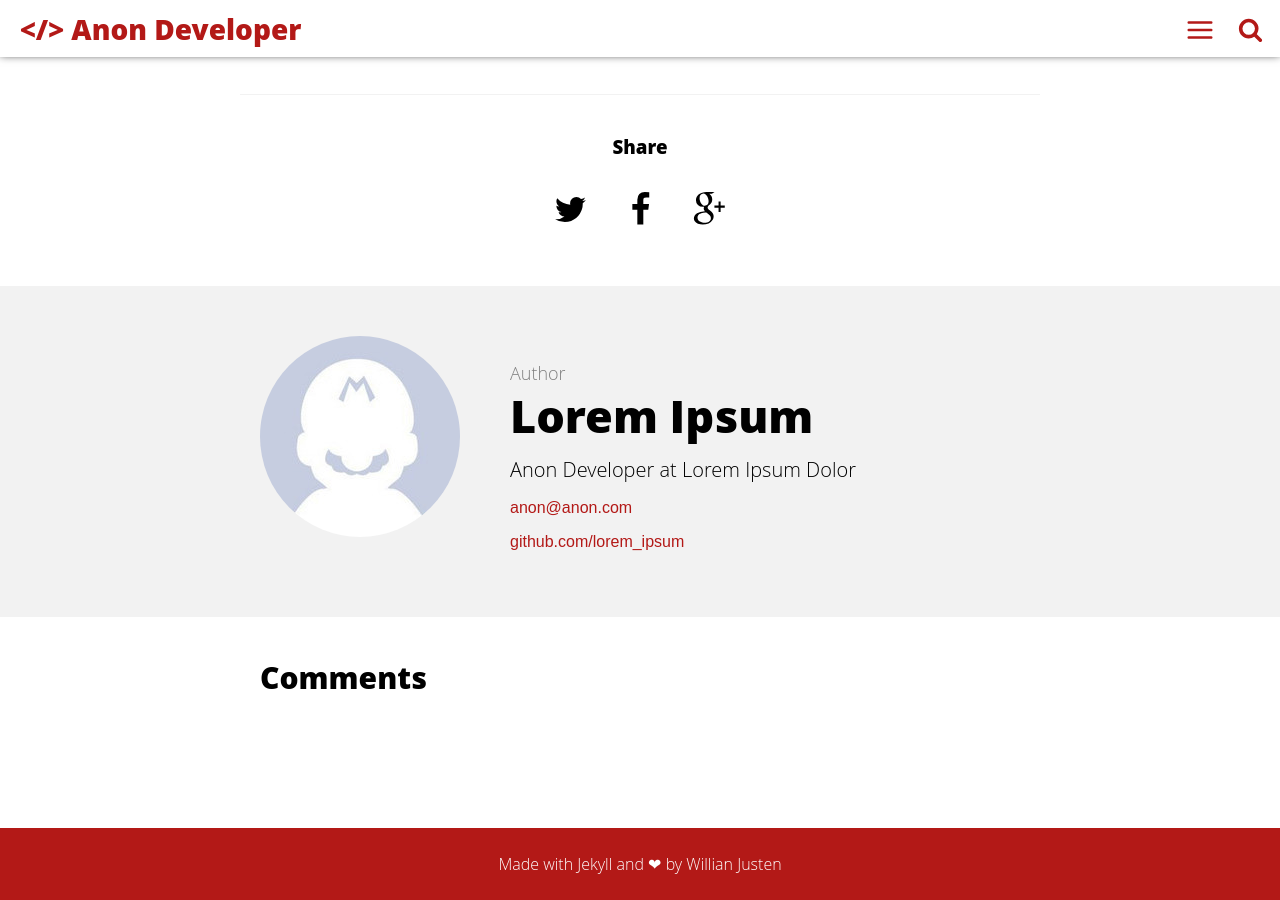
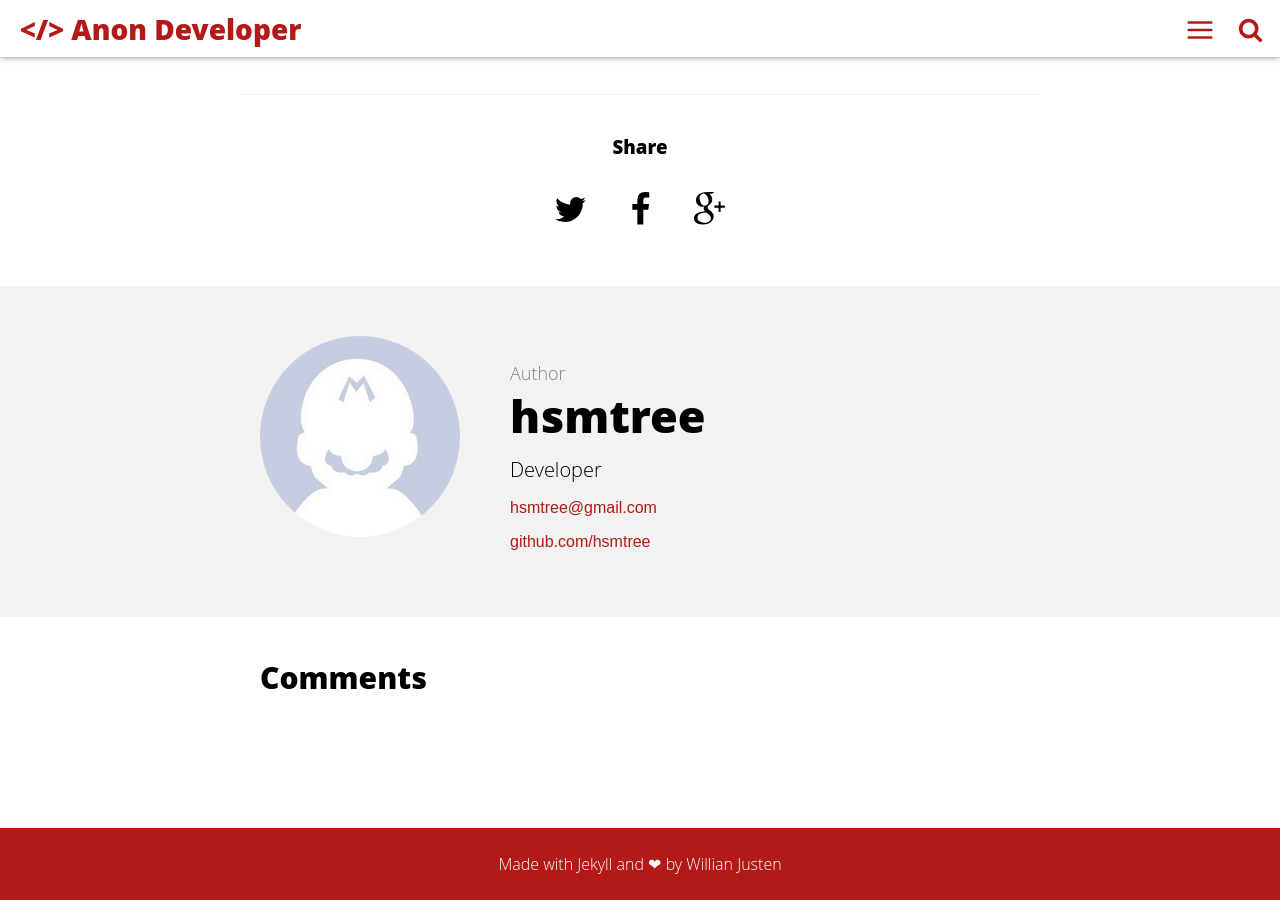
Before and after one commit to willianjusten/cards-jekyll-template, a Jekyll site: the page built from _posts/2016-05-08-welcome-to-jekyll.md, in a window 1280 px wide and 900 px high, scrolled down 1092 px. Built offline with Jekyll 4.4.1, drawn with Linux system fonts in a browser that asks for light colours; comment, search, counter and statistics services are not loaded.

Commit message:
Update _config.yml

```diff
--- a/_config.yml
+++ b/_config.yml
@@ -5,18 +5,19 @@
 url: "https://willianjusten.com.br" # the base hostname & protocol for your site e.g. http://willianjusten.com.br
 
 # User settings
-username: Lorem Ipsum
-user_description: Anon Developer at Lorem Ipsum Dolor
-email: anon@anon.com
-twitter_username: lorem_ipsum
-github_username:  lorem_ipsum
-gplus_username:  lorem_ipsum
-disqus_username: lorem_ipsum
+username: hsmtree
+user_description: Developer
+email: hsmtree@gmail.com
+twitter_username: hsmtree
+github_username:  hsmtree
+gplus_username:  hsmtree
+disqus_username: hsmtree
 
 # Build settings
 markdown: kramdown
 highlighter: rouge
 permalink: /:title/
+baseurl:
 
 
 # html minify
```
